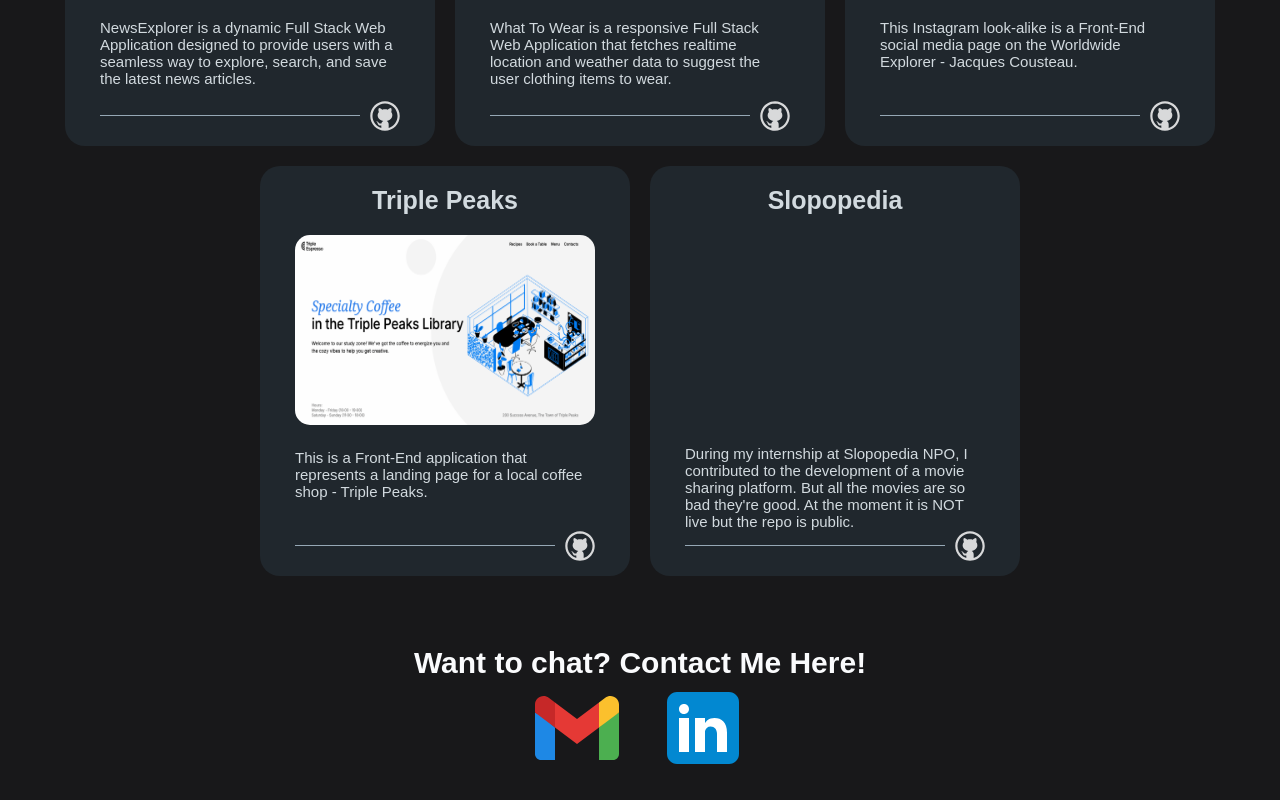
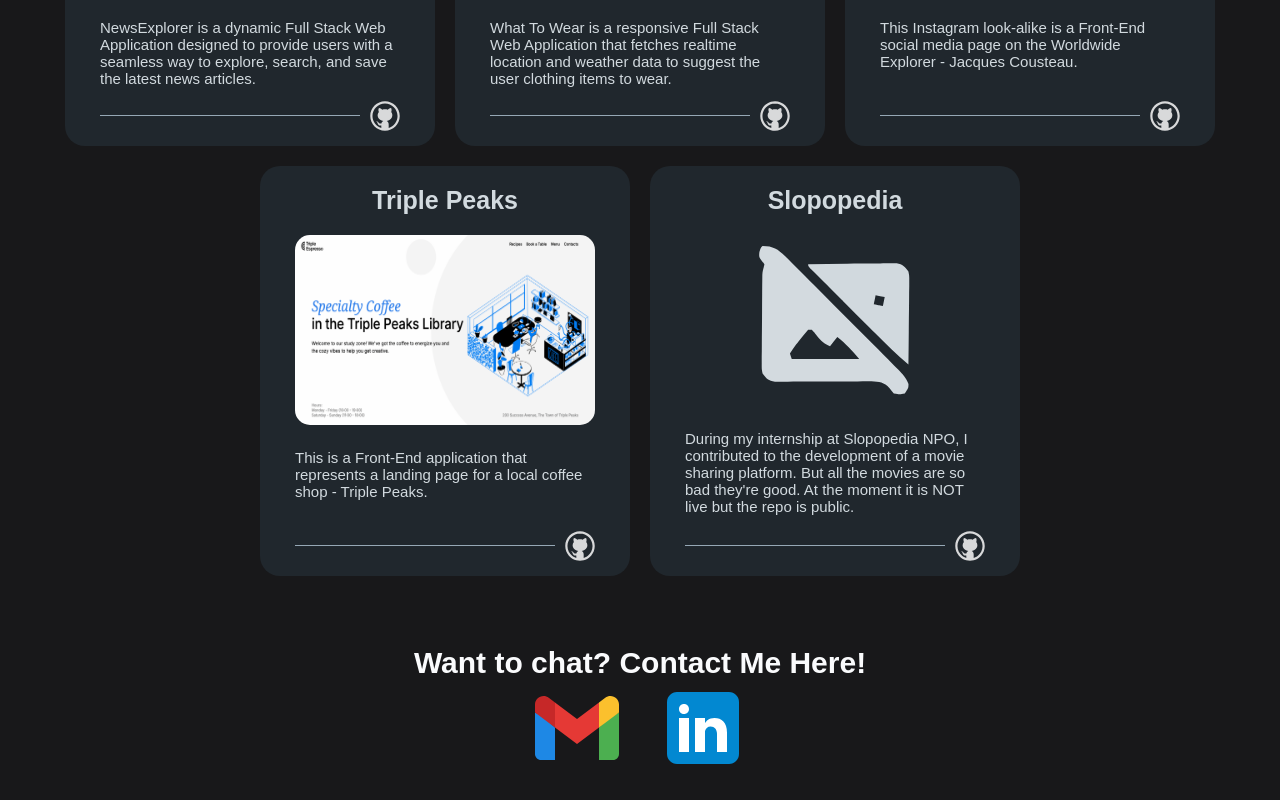
Before and after one commit to Bouderton/about-me, a React (Vite) app in the folder About-Me/: page / in a window 1280 px wide. Shown: the part 2494-3294 px from the top of the page. Built offline with nearby package versions, Linux system fonts and the light colour scheme.

Commit message:
no_image for projects that are not life

```diff
--- a/About-Me/src/components/Project/Project.jsx
+++ b/About-Me/src/components/Project/Project.jsx
@@ -1,6 +1,7 @@
 import "./Project.css";
 // import { useState } from "react";
 import github from "../../images/github.svg";
+import no_image from "../../images/no_image.svg";
 
 const Project = ({ link, img, title, live, text, repo }) => {
   // use live state to determine a live link to the project
@@ -15,7 +16,7 @@ const Project = ({ link, img, title, live, text, repo }) => {
               <img src={img} className="project__img" alt="Project Image" />
             </a>
           ) : (
-            <div style={{ height: "190px", width: "300px" }} />
+            <img src={no_image} style={{ width: "175px", margin: "0 auto" }} />
           )}
           <div className="project__description">
             <p className="project__text">{text}</p>
```
Also changed, not shown: About-Me/src/components/About/About.css (+0 -8 lines), About-Me/src/images/no_image.svg (added).
